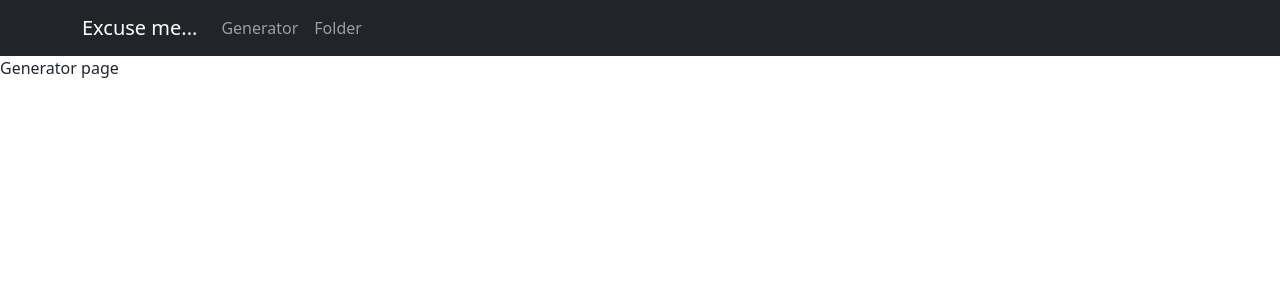
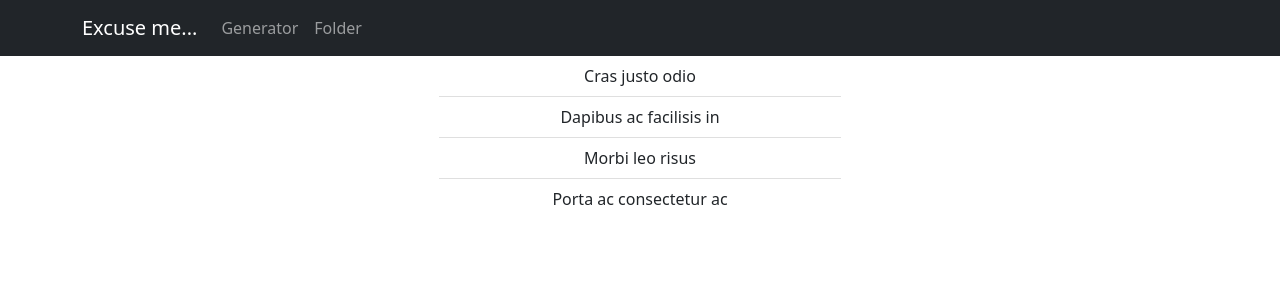
Before and after one commit to MiuMiuMiuMiuMiu/excuse, a React (Create React App) app in the folder my-app/: page /generator in a window 1280 px wide. Shown: the top 300 px of the page. Built offline with nearby package versions, Linux system fonts and the light colour scheme.

Commit message:
Added listgroup to generator

```diff
--- a/my-app/src/pages/generator.js
+++ b/my-app/src/pages/generator.js
@@ -1,6 +1,16 @@
+import ListGroup from 'react-bootstrap/ListGroup';
+import Container from 'react-bootstrap/Container';
+
 const Generator = () => {
     return (
-        "Generator page"
+        <Container className="col-4">
+            <ListGroup className="text-center" variant="flush">
+                <ListGroup.Item>Cras justo odio</ListGroup.Item>
+                <ListGroup.Item>Dapibus ac facilisis in</ListGroup.Item>
+                <ListGroup.Item>Morbi leo risus</ListGroup.Item>
+                <ListGroup.Item>Porta ac consectetur ac</ListGroup.Item>
+            </ListGroup>
+        </Container>
     );
 };
 
```
